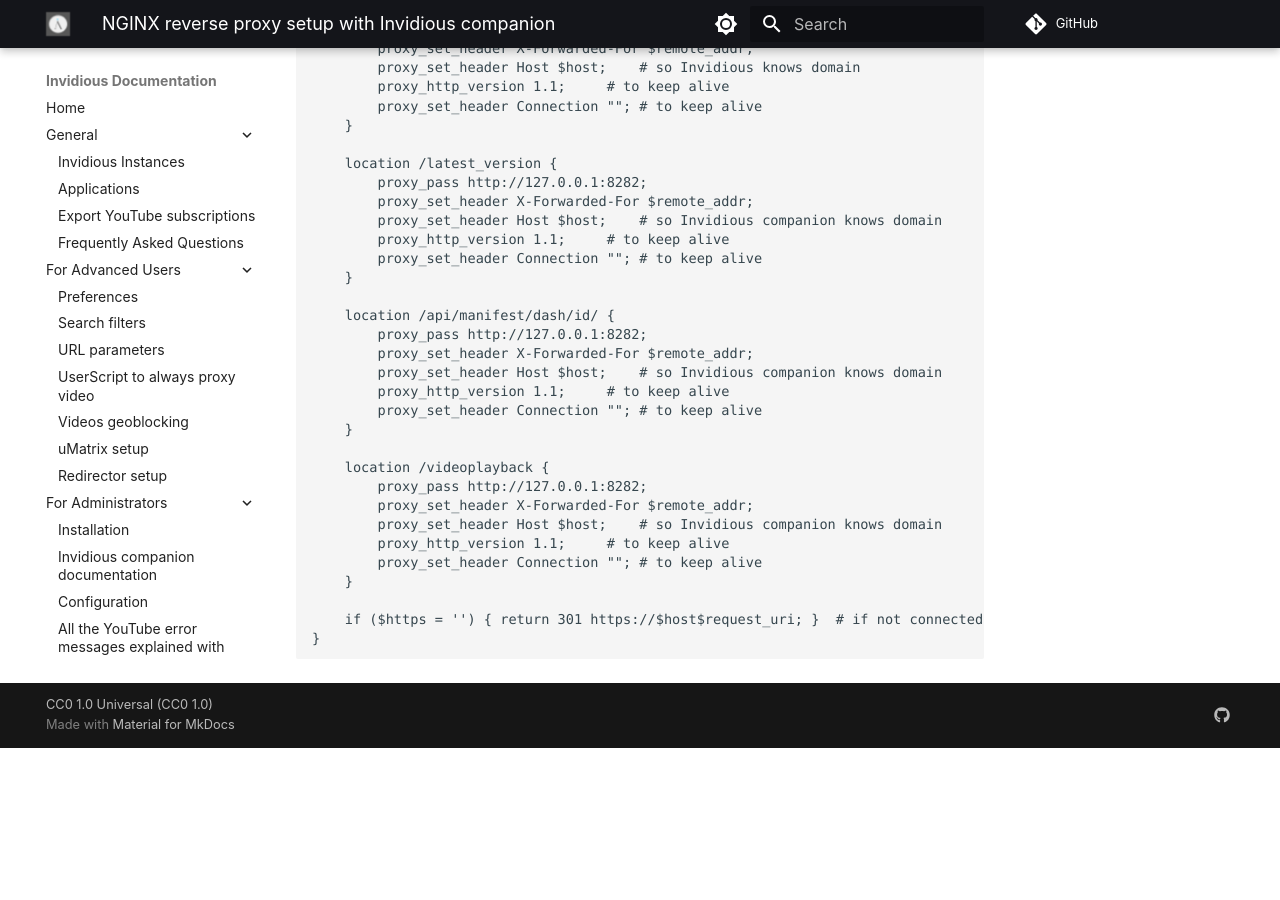
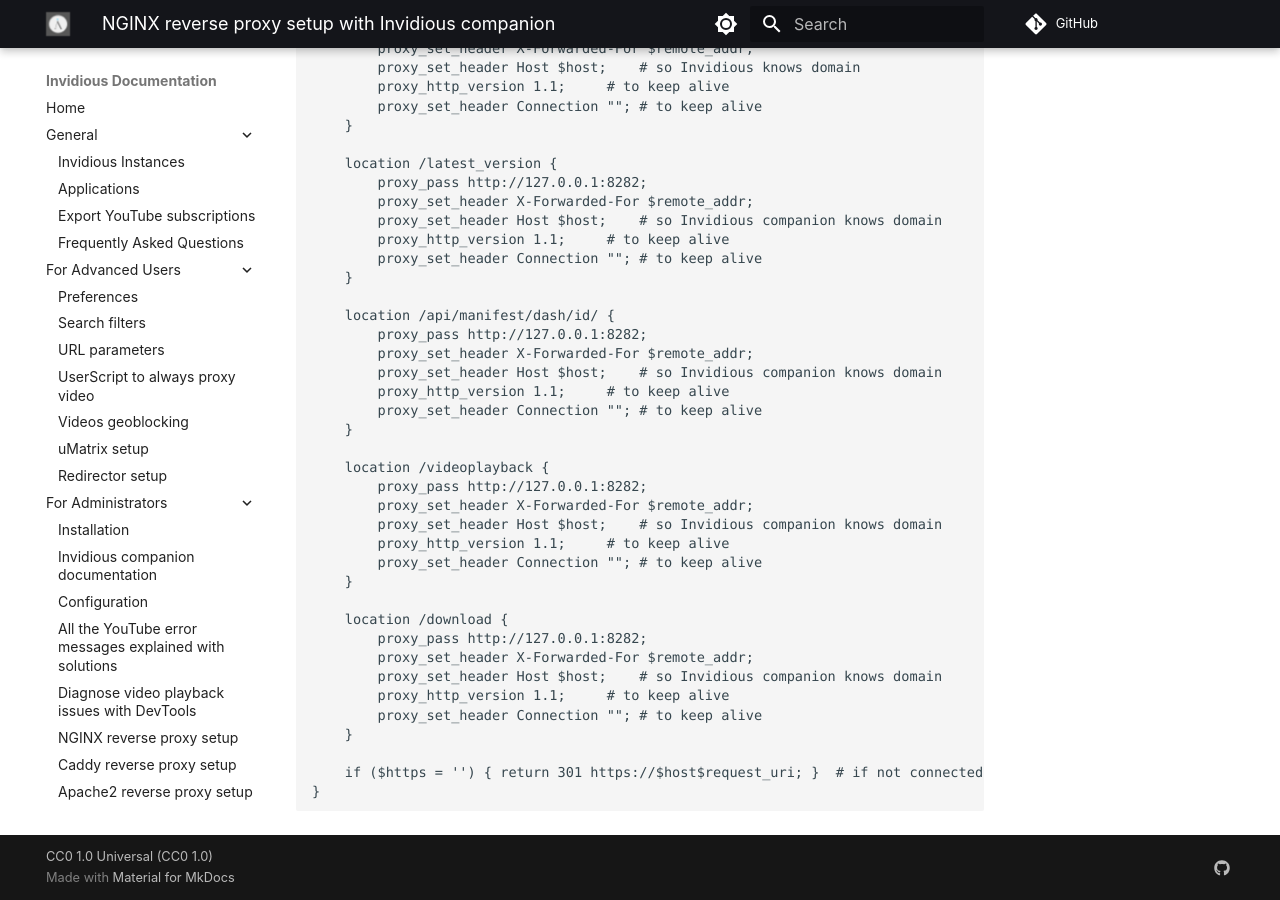
Before and after one commit to iv-org/documentation, an MkDocs documentation site: the page built from docs/companion-nginx.md, in a window 1280 px wide and 900 px high, scrolled down 583 px. Built offline with MkDocs 1.6.1 and Material for MkDocs 9.7.7, drawn with Linux system fonts in a browser that asks for light colours; comment, search, counter and statistics services are not loaded; before the commit the page ends 1331 px from its top, so only the background shows below that.

Commit message:
add mising `/download` endpoint from companion on the webserver configurations
Required for download to work on invidious due to commit: https://github.com/iv-org/invidious/commit/8fd0b82c387dfd10f427c8267526223ba4dc1fce

````diff
--- a/docs/companion-nginx.md
+++ b/docs/companion-nginx.md
@@ -50,6 +50,14 @@
 		proxy_set_header Connection "";	# to keep alive
 	}
 
+	location /download {
+		proxy_pass http://127.0.0.1:8282;
+		proxy_set_header X-Forwarded-For $remote_addr;
+		proxy_set_header Host $host;	# so Invidious companion knows domain
+		proxy_http_version 1.1;		# to keep alive
+		proxy_set_header Connection "";	# to keep alive
+	}
+
 	if ($https = '') { return 301 https://$host$request_uri; }	# if not connected to HTTPS, perma-redirect to HTTPS
 }
 ```
````
Also changed, not shown: docs/companion-apache2.md (+4 -0 lines), docs/companion-caddy.md (+1 -0 lines).
